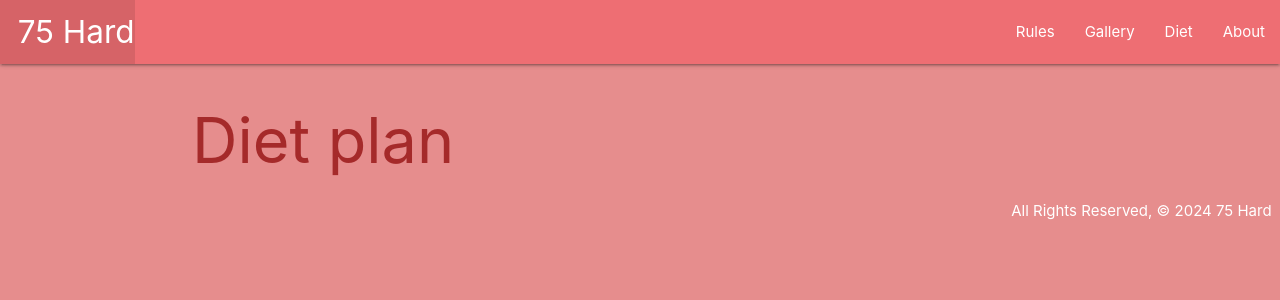
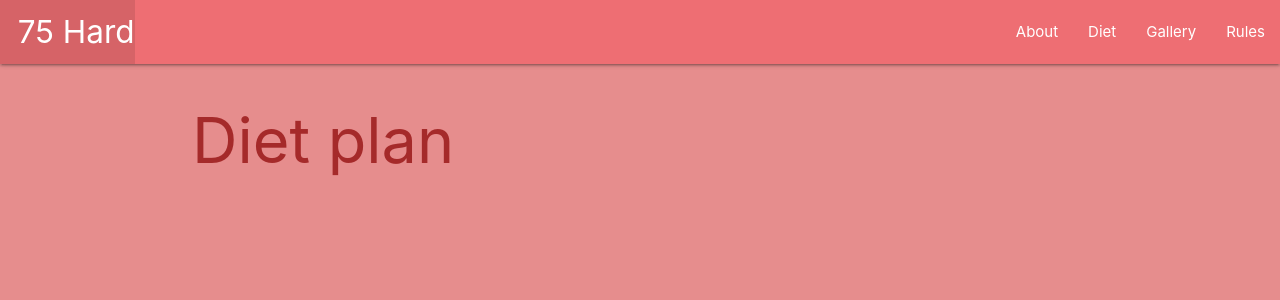
Before and after one commit to emilyThesecond/seventy-five-hard, a Django app: page /diet/ in a window 1280 px wide. Shown: the top 300 px of the page. Run offline with Django 5.2, Linux system fonts and the light colour scheme.

Commit message:
reformat nav bar

```diff
--- a/main_app/templates/base.html
+++ b/main_app/templates/base.html
@@ -17,14 +17,8 @@
         </ul>
         <ul class="right">
           <li><a href="/about">About</a></li>
-        </ul>
-        <ul class="right">
           <li><a href="/diet">Diet</a></li>
-        </ul>
-        <ul class="right">
           <li><a href="/gallery">Gallery</a></li>
-        </ul>
-        <ul class="right">
           <li><a href="/rules">Rules</a></li>
         </ul>
       </div>
@@ -34,8 +28,8 @@
     {% block content %}
     {% endblock %}
   </main>
-  <footer class="page-footer">
+  <!-- <footer class="page-footer">
     <div class="right">All Rights Reserved, &copy; 2024 75 Hard &nbsp;</div>
-  </footer>
+  </footer> -->
 </body>
 </html>
```
